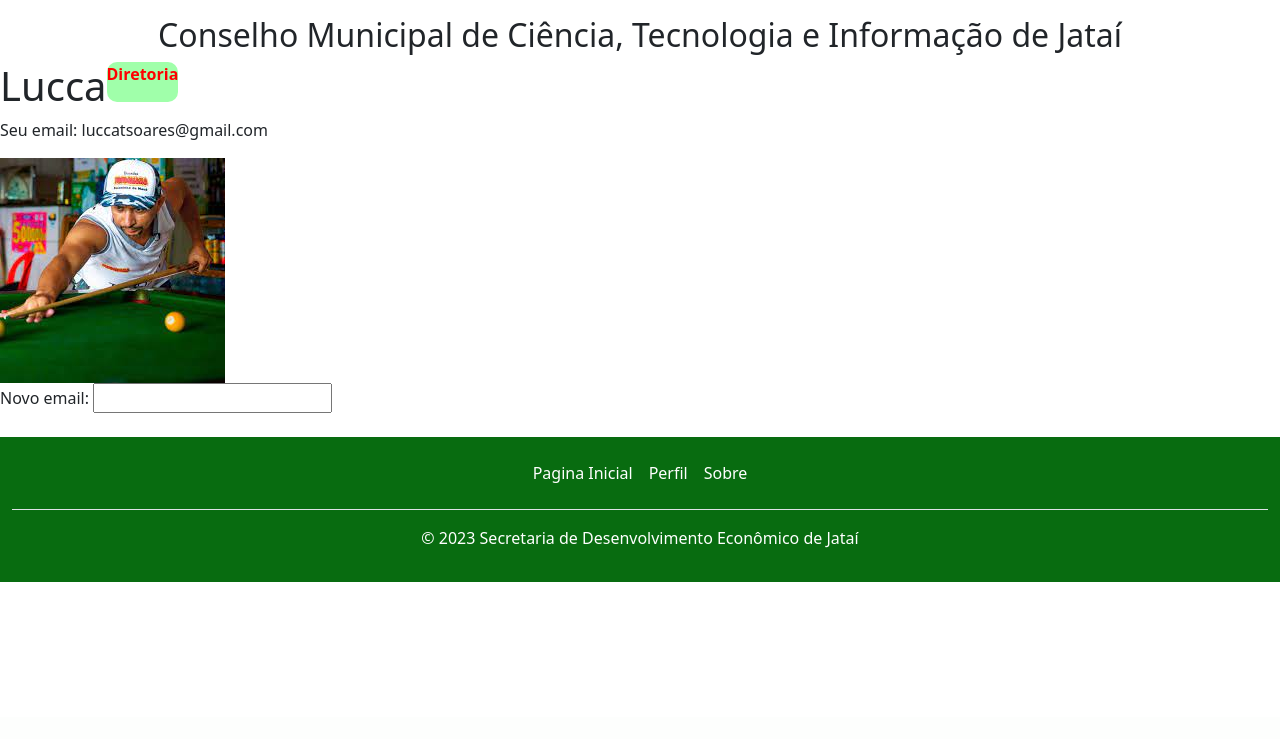
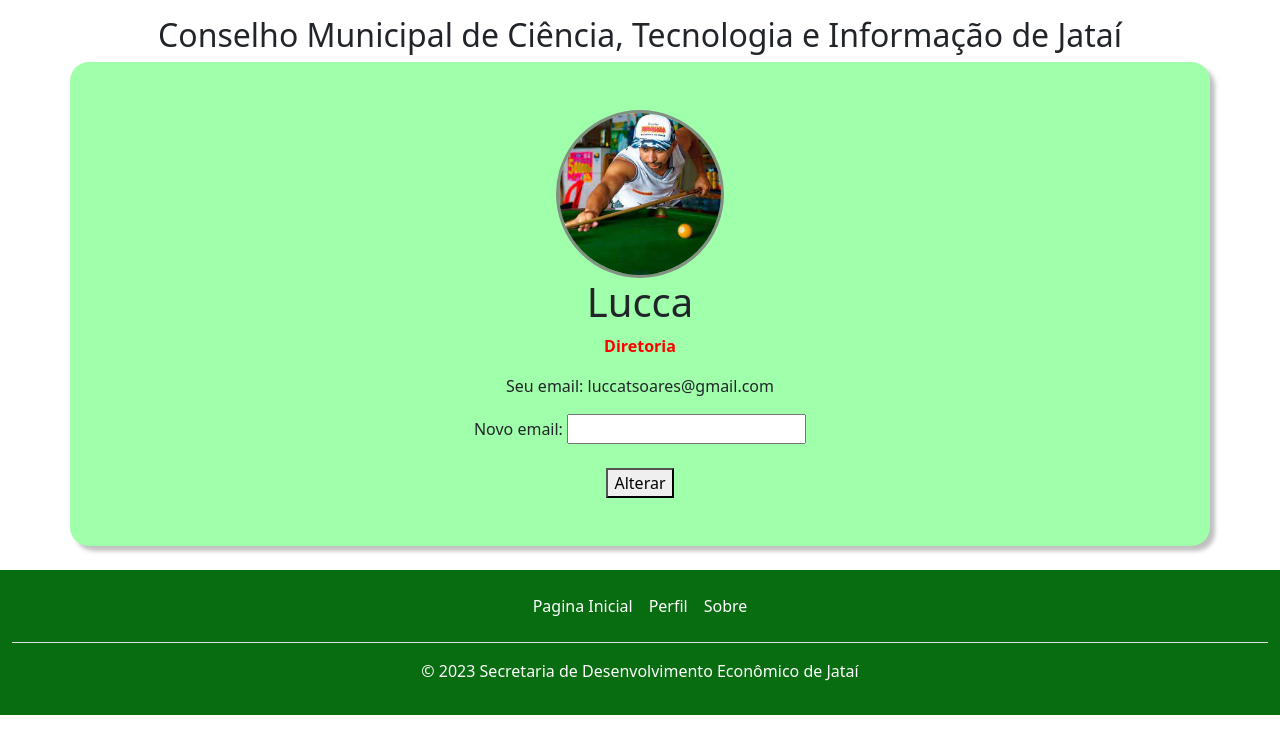
Before and after one commit to SrLucca/demand_now, a Django app: page /perfil in a window 1280 px wide. Shown: the part 83-822 px from the top of the page. Before the commit the page ends 665 px from the top, so only its background shows below. Run offline with Django 4.2, Linux system fonts and the light colour scheme; a user stored in the database is signed in; data comes from the database, SQL or seed files in the repository.

Commit message:
estilo perfil

```diff
--- a/cmcti/home/static/css/base.css
+++ b/cmcti/home/static/css/base.css
@@ -0,0 +1,3 @@
+.input-group-text{
+    height: 100% !important;
+}
--- /dev/null
+++ b/cmcti/home/static/css/perfil.css
@@ -0,0 +1,16 @@
+.container-perfil{
+    background: #A0FFAA;
+    box-shadow: 5px 5px 4px rgba(0, 0, 0, 0.25);
+    border-radius: 19px;
+}
+
+.container-perfil img{
+    margin-top: 3rem;
+    border-radius: 100%;
+    width: 15%;
+    border: 3px solid #819083;
+}
+
+#changeEmail{
+    padding-bottom: 3rem;
+}
--- a/cmcti/home/templates/base.html
+++ b/cmcti/home/templates/base.html
@@ -9,6 +9,7 @@
     <link rel="stylesheet" href="{% static 'css/base.css' %}">
     <link rel="stylesheet" href="{% static 'css/home.css' %}">
     <link rel="stylesheet" href="{% static 'css/verDemandas.css' %}">
+    <link rel="stylesheet" href="{% static 'css/perfil.css' %}">
     <link href="https://cdn.jsdelivr.net/npm/bootstrap@5.3.0-alpha1/dist/css/bootstrap.min.css" rel="stylesheet" integrity="sha384-GLhlTQ8iRABdZLl6O3oVMWSktQOp6b7In1Zl3/Jr59b6EGGoI1aFkw7cmDA6j6gD" crossorigin="anonymous">
     <script src="https://cdn.jsdelivr.net/npm/bootstrap@5.3.0-alpha1/dist/js/bootstrap.bundle.min.js" integrity="sha384-w76AqPfDkMBDXo30jS1Sgez6pr3x5MlQ1ZAGC+nuZB+EYdgRZgiwxhTBTkF7CXvN" crossorigin="anonymous"></script>
 </head>
@@ -32,7 +33,6 @@
                 </a>
                 <ul class="dropdown-menu text-small">
                     <li><a class="dropdown-item" href="/perfil">Perfil</a></li>
-                    <li><a class="dropdown-item" href="#">Configurações</a></li>
                     <li><hr class="dropdown-divider"></li>
                     <li><a class="dropdown-item" href="/sair">Sair</a></li>
                 </ul>
--- a/cmcti/register/templates/pages/config_profile.html
+++ /dev/null
@@ -1,25 +0,0 @@
-{% extends 'base.html' %}
-
-{% block content %}
-
-{% for objs in objetos %}
-    {% if request.user.is_staff %}
-    <div style="display: flex;">
-        <h1>{{request.user.username}}</h1>
-        <p style="color: red; background-color: #A0FFAA; border-radius: 10px; font-weight: 700;" >Diretoria</p>
-    </div>
-        {% else %}
-        <h1>{{request.user.username}}</h1>
-    {% endif %}
-
-    <p>Seu email: {{request.user.email}}</p>
-    <img src="{{objs.profile.profile_image.url}}" alt="">
-
-    <form method="post">
-        <label for="email">Novo email: </label>
-        <input type="email" name="novo_email" id="email">
-
-    </form>
-{% endfor %}
-
-{% endblock %}
--- /dev/null
+++ b/cmcti/register/templates/pages/perfil.html
@@ -0,0 +1,34 @@
+{% extends 'base.html' %}
+
+{% block content %}
+
+<div class="container text-center container-perfil">
+    {% for objs in objetos %}
+
+        <img src="{{objs.profile.profile_image.url}}" alt="">
+
+        {% if request.user.is_staff %}
+        <div>
+            <h1>{{request.user.username}}</h1>
+            <p style="color: red; background-color: #A0FFAA; border-radius: 10px; font-weight: 700;" >Diretoria</p>
+        </div>
+            {% else %}
+            <h1>{{request.user.username}}</h1>
+        {% endif %}
+
+        <p>Seu email: {{request.user.email}}</p>
+
+
+
+        <form method="post" id="changeEmail">
+            <label for="email">Novo email: </label>
+            <input type="email" name="novo_email" id="email">
+            <br>
+            <br>
+            <button type="submit">Alterar</button>
+
+        </form>
+    {% endfor %}
+</div>
+
+{% endblock %}
--- a/cmcti/register/views.py
+++ b/cmcti/register/views.py
@@ -48,4 +48,4 @@ def logoutView(request):
 def configProfile(request):
     user = CustomUser.objects.filter(username=request.user.username)
 
-    return render(request, 'pages/config_profile.html', {'objetos': user})
+    return render(request, 'pages/perfil.html', {'objetos': user})
```
